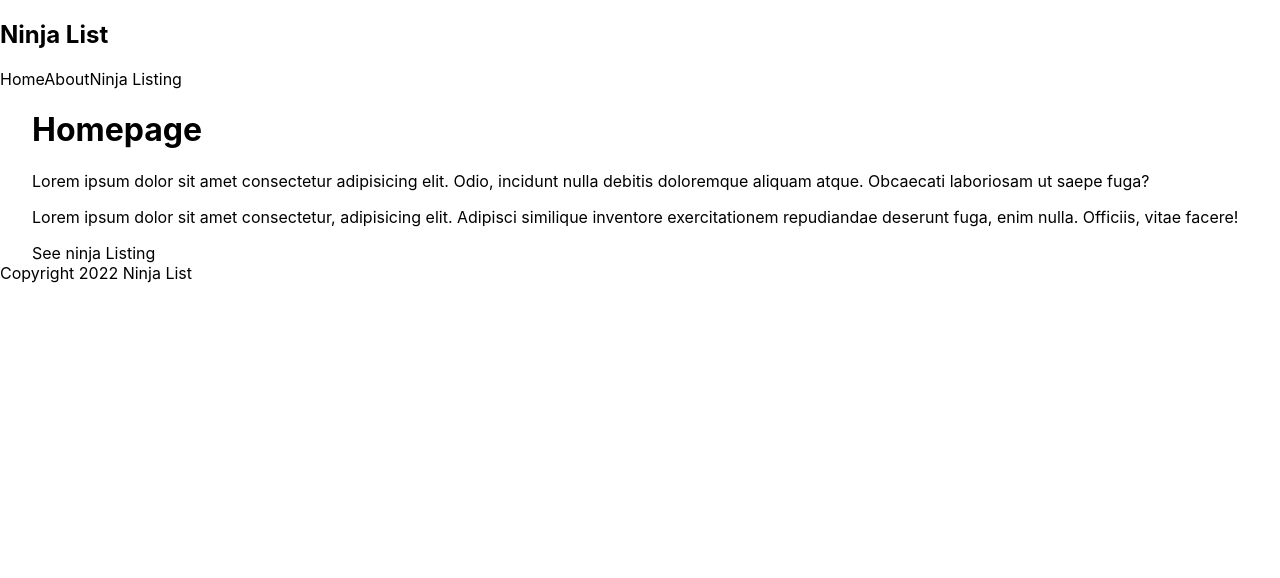
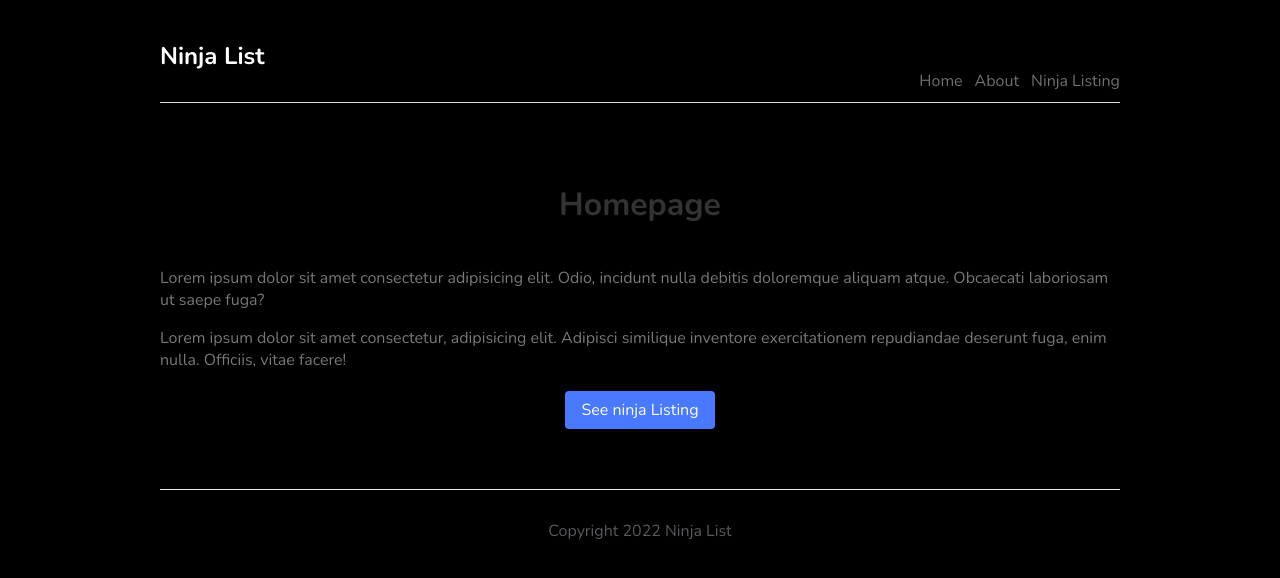
Before and after one commit to PKG-7/next-js-netninja, a Next.js app: page / in a window 1280 px wide. Shown: the top 578 px of the page. Built offline with nearby package versions, Linux system fonts and the light colour scheme.

Commit message:
6-les-done

```diff
--- a/components/Footer.tsx
+++ b/components/Footer.tsx
@@ -3,5 +3,5 @@
 }
 
 export default function Footer({}: Props) {
-  return <div>Copyright 2022 Ninja List</div>;
+  return <footer>Copyright 2022 Ninja List</footer>;
 }
--- a/components/Navbar.tsx
+++ b/components/Navbar.tsx
@@ -7,7 +7,7 @@
 export default function Navbar({}: Props) {
   return (
     <nav>
-      <div>
+      <div className='logo'>
         <h1>Ninja List</h1>
       </div>
       <Link href='/'>Home</Link>
--- a/pages/index.tsx
+++ b/pages/index.tsx
@@ -3,19 +3,21 @@
 
 export default function Home() {
   return (
-    <div className={styles.container}>
-      <h1>Homepage</h1>
-      <p>
+    <div>
+      <h1 className={styles.title}>Homepage</h1>
+      <p className={styles.text}>
         Lorem ipsum dolor sit amet consectetur adipisicing elit. Odio, incidunt
         nulla debitis doloremque aliquam atque. Obcaecati laboriosam ut saepe
         fuga?
       </p>
-      <p>
+      <p className={styles.text}>
         Lorem ipsum dolor sit amet consectetur, adipisicing elit. Adipisci
         similique inventore exercitationem repudiandae deserunt fuga, enim
         nulla. Officiis, vitae facere!
       </p>
-      <Link href='/ninjas'>See ninja Listing</Link>
+      <Link className={styles.btn} href='/ninjas'>
+        See ninja Listing
+      </Link>
     </div>
   );
 }
--- a/styles/Home.module.scss
+++ b/styles/Home.module.scss
@@ -1,129 +1,18 @@
-.container {
-  padding: 0 2rem;
-}
-
-.main {
-  min-height: 100vh;
-  padding: 4rem 0;
-  flex: 1;
-  display: flex;
-  flex-direction: column;
-  justify-content: center;
-  align-items: center;
-}
-
-.footer {
-  display: flex;
-  flex: 1;
-  padding: 2rem 0;
-  border-top: 1px solid #eaeaea;
-  justify-content: center;
-  align-items: center;
-}
-
-.footer a {
-  display: flex;
-  justify-content: center;
-  align-items: center;
-  flex-grow: 1;
-}
-
-.title a {
-  color: #0070f3;
-  text-decoration: none;
-}
-
-.title a:hover,
-.title a:focus,
-.title a:active {
-  text-decoration: underline;
-}
-
 .title {
-  margin: 0;
-  line-height: 1.15;
-  font-size: 4rem;
-}
-
-.title,
-.description {
+  color: #333;
+  padding-bottom: 20px;
   text-align: center;
 }
-
-.description {
-  margin: 4rem 0;
-  line-height: 1.5;
-  font-size: 1.5rem;
+.text {
+  color: #777;
 }
-
-.code {
-  background: #fafafa;
-  border-radius: 5px;
-  padding: 0.75rem;
-  font-size: 1.1rem;
-  font-family: Menlo, Monaco, Lucida Console, Liberation Mono, DejaVu Sans Mono,
-    Bitstream Vera Sans Mono, Courier New, monospace;
+.btn {
+  display: block;
+  width: 150px;
+  padding: 8px 0;
+  margin: 20px auto;
+  background: #4979ff;
+  border-radius: 4px;
+  color: white;
+  text-align: center;
 }
-
-.grid {
-  display: flex;
-  align-items: center;
-  justify-content: center;
-  flex-wrap: wrap;
-  max-width: 800px;
-}
-
-.card {
-  margin: 1rem;
-  padding: 1.5rem;
-  text-align: left;
-  color: inherit;
-  text-decoration: none;
-  border: 1px solid #eaeaea;
-  border-radius: 10px;
-  transition: color 0.15s ease, border-color 0.15s ease;
-  max-width: 300px;
-}
-
-.card:hover,
-.card:focus,
-.card:active {
-  color: #0070f3;
-  border-color: #0070f3;
-}
-
-.card h2 {
-  margin: 0 0 1rem 0;
-  font-size: 1.5rem;
-}
-
-.card p {
-  margin: 0;
-  font-size: 1.25rem;
-  line-height: 1.5;
-}
-
-.logo {
-  height: 1em;
-  margin-left: 0.5rem;
-}
-
-@media (max-width: 600px) {
-  .grid {
-    width: 100%;
-    flex-direction: column;
-  }
-}
-
-@media (prefers-color-scheme: dark) {
-  .card,
-  .footer {
-    border-color: #222;
-  }
-  .code {
-    background: #111;
-  }
-  .logo img {
-    filter: invert(1);
-  }
-}
--- a/styles/globals.css
+++ b/styles/globals.css
@@ -1,26 +1,37 @@
-html,
+@import url('https://fonts.googleapis.com/css2?family=Nunito:wght@300;400;600;700&display=swap');
+
 body {
-  padding: 0;
-  margin: 0;
-  font-family: -apple-system, BlinkMacSystemFont, Segoe UI, Roboto, Oxygen,
-    Ubuntu, Cantarell, Fira Sans, Droid Sans, Helvetica Neue, sans-serif;
+  background: #000000;
+  color: rgb(255, 255, 255);
+  font-family: 'Nunito';
 }
-
 a {
-  color: inherit;
+  color: rgb(114, 110, 110);
   text-decoration: none;
 }
-
-* {
-  box-sizing: border-box;
+.content {
+  max-width: 960px;
+  margin: 0 auto;
 }
-
-@media (prefers-color-scheme: dark) {
-  html {
-    color-scheme: dark;
-  }
-  body {
-    color: white;
-    background: black;
-  }
+nav {
+  margin: 10px auto 80px;
+  padding: 10px 0;
+  display: flex;
+  justify-content: flex-end;
+  align-items: flex-end;
+  border-bottom: 1px solid #ddd;
 }
+nav a {
+  margin-left: 12px;
+}
+nav .logo {
+  margin-right: auto;
+}
+footer {
+  display: block;
+  text-align: center;
+  padding: 30px 0;
+  margin-top: 60px;
+  color: rgb(90, 89, 94);
+  border-top: 1px solid #eaeaea;
+}
```
Also changed, not shown: pages/404.tsx (added, +11 -0 lines).
